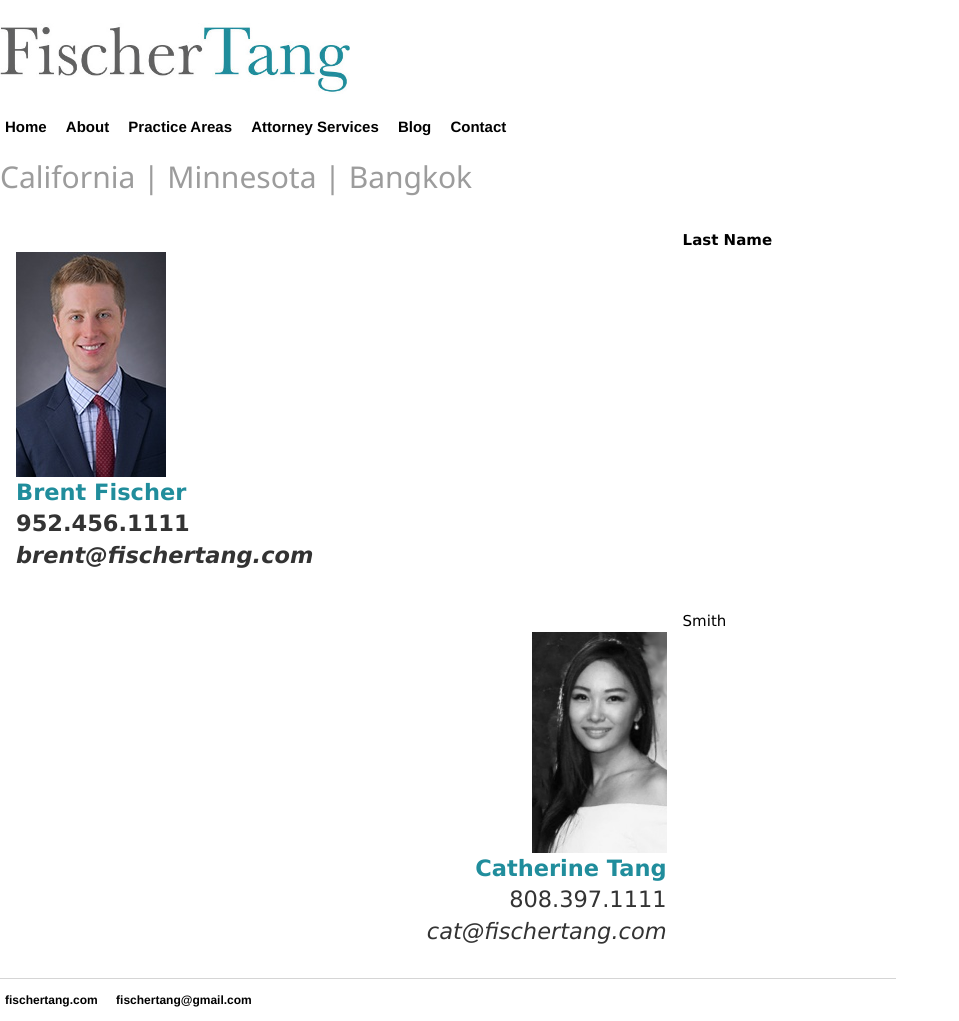
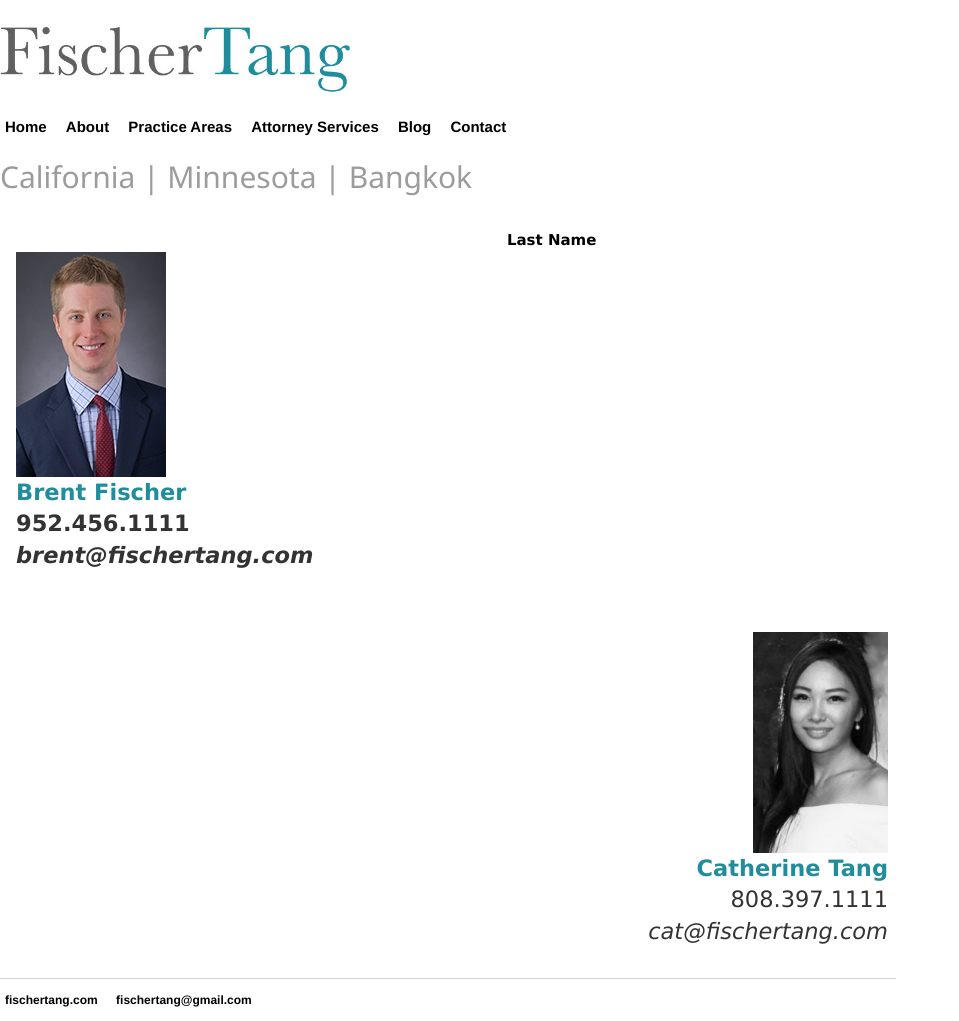
Before and after one commit to fischertang/fischertang.github.io, a Jekyll site: the page built from about/index.html, in a window 1280 px wide. Shown: the whole page, without its empty margins (0-959 px from the left). Built offline with Jekyll 4.4.1, drawn with Linux system fonts in a browser that asks for light colours.

Commit message:
Update index.html

```diff
--- a/about/index.html
+++ b/about/index.html
@@ -19,12 +19,14 @@ title: About Fischer Tang
 </tr>
 <tr>
   <td>
-       <p align=right><b><img src="/images/cat.jpg" width=135>
-        <br>Catherine Tang</b>
-        <br>808.397.1111
-        <br><i>cat@fischertang.com</i></p>
+
   </td>
-  <td>Smith</td>
+  <td>
+     <p align=right><b><img src="/images/cat.jpg" width=135>
+     <br>Catherine Tang</b>
+     <br>808.397.1111
+     <br><i>cat@fischertang.com</i></p>
+  </td>
 </tr>
 </table>
 
```
